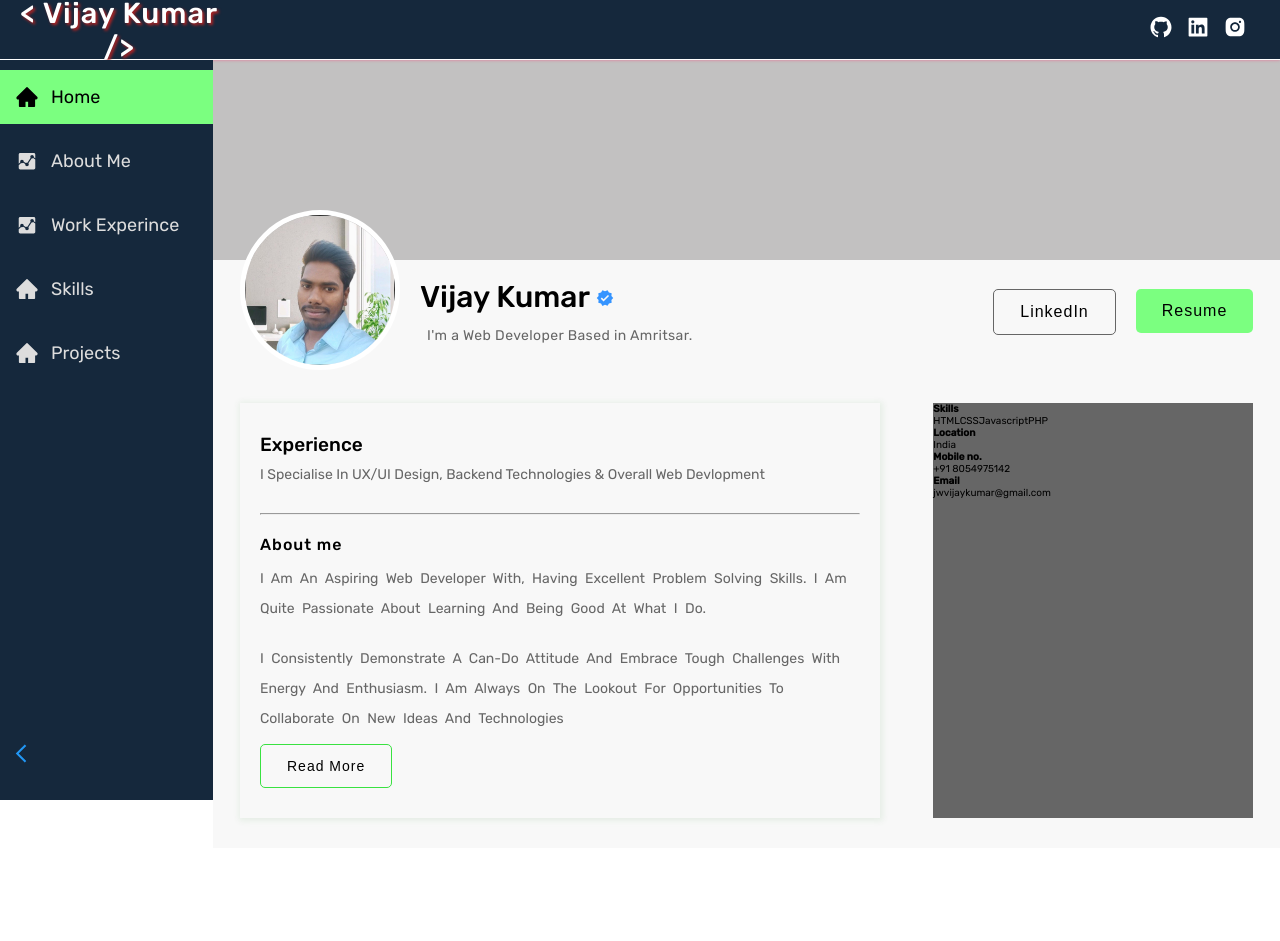
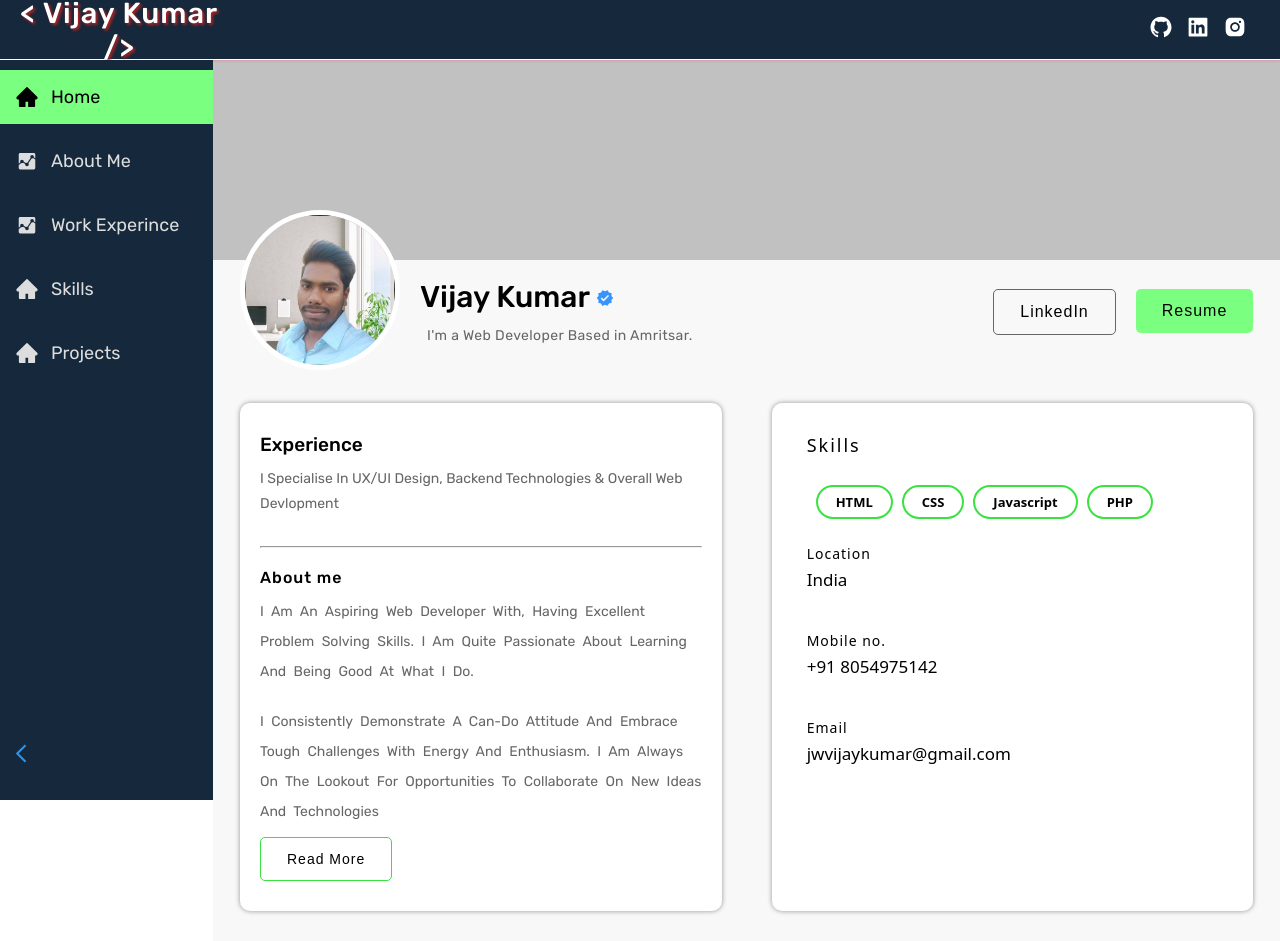
Before and after one commit to Vijaykumar308/portfolio, a React (Create React App) app: page / in a window 1280 px wide. Before the commit the page ends 848 px from the top, so only its background shows below. Built offline with nearby package versions, Linux system fonts and the light colour scheme; the HTML template or start-up script is replaced by a standard one.

Commit message:
desinged skills in home page right side section

```diff
--- a/src/Pages/Home/Home.jsx
+++ b/src/Pages/Home/Home.jsx
@@ -48,7 +48,7 @@ export const Home = () => {
               </NavLink>
           </div>
 
-          <div className="skills">
+          <div className="skillsSection">
             <div className="skills">
               <h4>Skills</h4>
               <span className="skills-design">HTML</span>
@@ -58,17 +58,17 @@ export const Home = () => {
             </div>
 
             <div className="location">
-              <h4>Location</h4>
+              <h5>Location</h5>
               <span>India</span>
             </div>
 
             <div>
-              <h4>Mobile no.</h4>
+              <h5>Mobile no.</h5>
               <span>+91 8054975142</span>
             </div>
 
             <div>
-              <h4>Email</h4>
+              <h5>Email</h5>
               <span>jwvijaykumar@gmail.com</span>
             </div>
 
--- a/src/Pages/Home/home.css
+++ b/src/Pages/Home/home.css
@@ -57,8 +57,8 @@
     color: #3594ff;
 }
 .btn{
-    padding: 13px 26px;
-    font-size: 16px;
+    padding: 1.3rem 2.6rem;
+    font-size: 1.6rem;
     letter-spacing: 1px;
     background: none;
     border-radius: 5px;
@@ -78,52 +78,113 @@
 
 /* ================================ */
 .homePageAbout{
-    width: 100%;
+    /* width: 100%;
     margin: auto;
     display: flex;
     justify-content: space-around;
-    padding: 3rem 0px;
+    padding: 3rem 0px; */
+
+    /* ==grid== */
+    width: 95%;
+    margin: 1rem auto;
+    display: grid;
+    gap: 50px;
+    margin: 3rem auto;
+    /* display: flex; */
+    /* justify-content: space-around; */
+    /* padding: 3rem 0px; */
+    grid-template-columns: repeat(2, 1fr);
 }
 .homePageAbout .experience{
-    width: 60%;
-    box-shadow: 1px 1px 6px 2px #e6eee6;
+    /* width: 60%; */
+    box-shadow: 0px 0px 5px 0px rgb(0 0 0 / 41%);
     padding: 3rem 2rem;
-    /* background-color: lightblue; */
+    border-radius: 1rem;
+    background-color: #fff;
 }
 .experience h2{
-    font-size: 19px;
+    font-size: 1.9rem;
     font-weight: 500;
     /* padding: 1rem 0rem; */
 }
 .experience p{
-    font-size: 14px;
+    font-size: 1.4rem;
     color: #666;
     padding: 1rem 0px;
     text-transform: capitalize;
+    line-height: 25px;
 }
 .experience hr{
     margin: 2rem 0rem;
     color: #666;
 }
 .experience h3{
-    font-size: 16px;
+    font-size: 1.6rem;
     font-weight: 500;
     letter-spacing: 1px;
 }
 .experience .para{
     line-height: 3rem;
     color: #666;
-    word-spacing: 4px;
+    word-spacing: .4rem;
 }
 .readmore{
     border:1px solid var(--secondary-color-500);
-    font-size: 14px;
+    font-size: 1.4rem;
 }
 .readmore:hover{
     background-color: var(--secondary-color-100);
     color: #000;
 }
+/* ========== */
+.homePageAbout .skillsSection{
+    /* width: 30%; */
+    box-shadow: 0px 0px .5rem 0px rgb(0 0 0 / 41%);
+    padding: 3rem 2rem;
+    border-radius: 1rem;
+    background-color: #fff;
+}
 .homePageAbout .skills{
-    width: 30%;
-    background-color:#666
+    margin: 0;
+    padding: 0 1.5rem;
 }
+.skillsSection > div{
+    padding: 1.5rem;
+    margin-top: 1rem;
+    font-family: system-ui;
+}
+.skillsSection h4{
+    font-size: 1.8rem;
+    font-weight: 400;
+    letter-spacing: .2rem;
+    margin-bottom: 1.3rem;
+}
+.skillsSection .skills-design{
+    /* margin-left: 23px; */
+    /* background: red; */
+    display: inline-flex;
+
+
+    padding: .6rem 1.8rem;
+    border: .2rem solid var(--secondary-color-500);
+    border-radius: 1.8rem;
+    font-size: 1.3rem;
+    font-weight: 600;
+    margin-left: .9rem;
+    margin-top: 1.5rem;
+}
+.skillsSection h5{
+    font-size: 1.4rem;
+    margin-bottom: .5rem;
+    font-weight: 500;
+    letter-spacing: 1px;
+}
+.skillsSection span{
+    font-size: 1.7rem;
+}
+
+@media (max-width:960px) {
+    .homePageAbout{
+        grid-template-columns: 1fr;
+    }
+}
```
